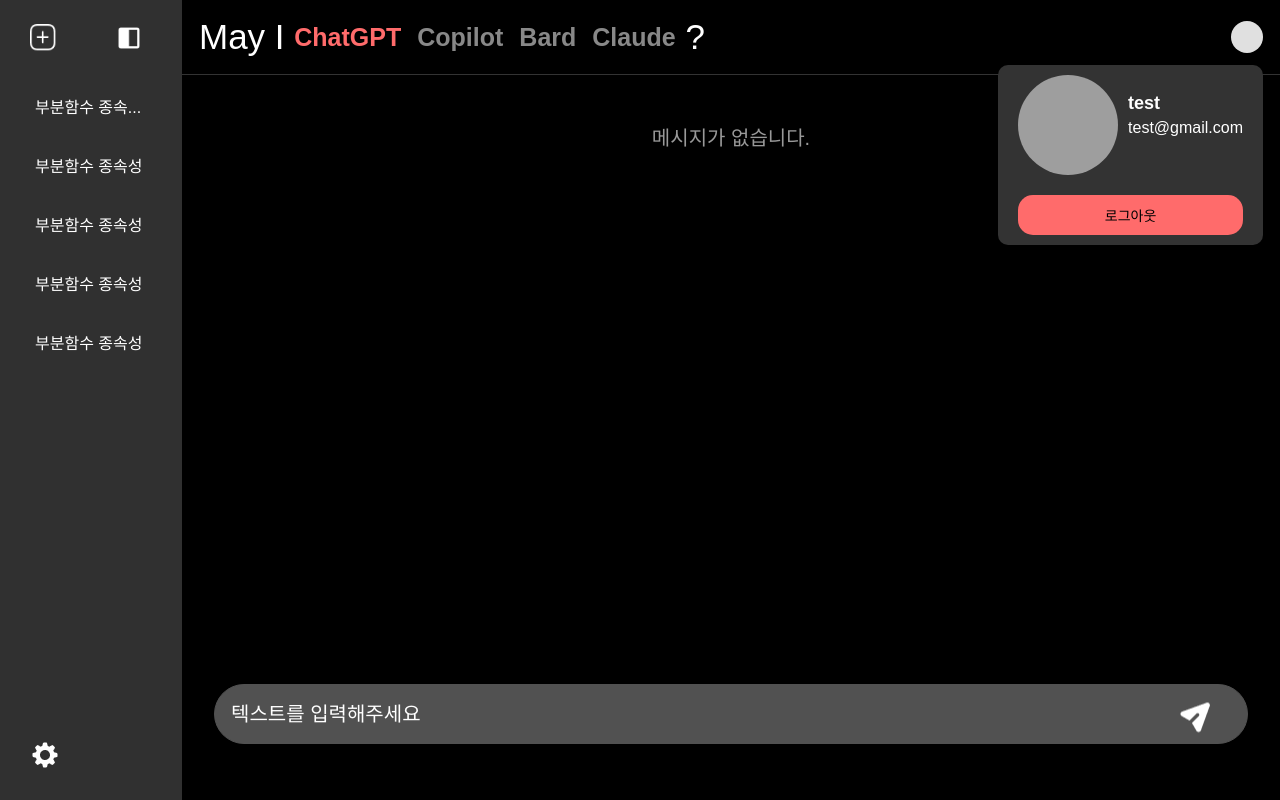
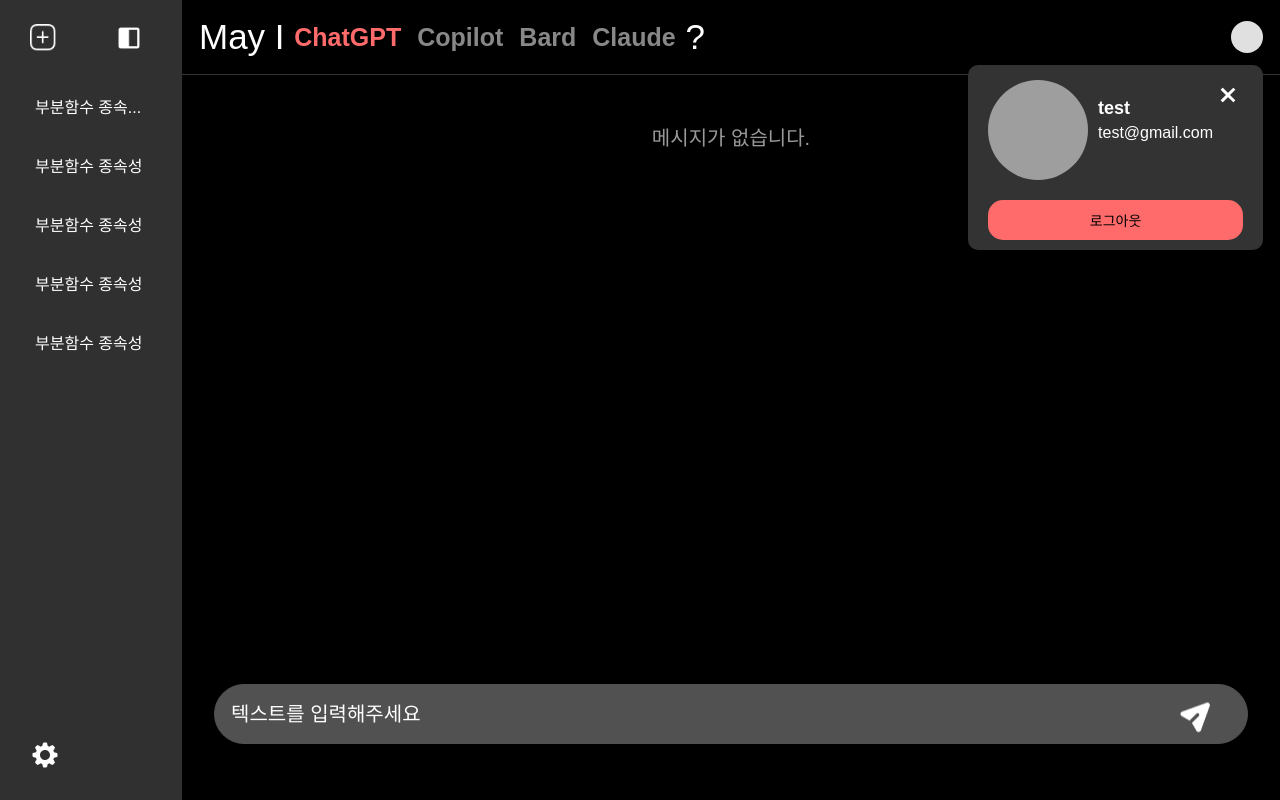
Before and after one commit to May-I-AI-Integrated-Platform/FE, a React (Vite) app: page /home in a window 1280 px wide. Both pictures are taken after a click on the element 1247 px from the left and 37 px from the top of the page. Built offline with nearby package versions, Linux system fonts and the light colour scheme; grey boxes are pictures that could not be loaded; a web font is replaced by a local one.

Commit message:
[FEAT] #13 프로필 모달 닫기 버튼 구현

```diff
--- a/src/components/home/Header.jsx
+++ b/src/components/home/Header.jsx
@@ -1,6 +1,7 @@
 import React, { useState } from 'react';
 import '../../css/home/header.css'
 import srcSidebarIcon from '../../../image/sidebarIcon.png'
+import srcCancelIcon from '../../../image/cancelIcon.png'
 
 const userData = {
   userId: 1,
@@ -64,6 +65,9 @@
                 <p className='name-modal'>{`${userData.name}`}</p>
                 <p className='email-modal'>{`${userData.email}`}</p>
               </div>
+              <div className='cancel-modal' onClick={()=>{setClickProfile(false)}}>
+                  <img src= {srcCancelIcon}/>
+              </div>
             </div>
             <button className='logout-modal'>로그아웃</button>
           </div>:
--- a/src/css/home/header.css
+++ b/src/css/home/header.css
@@ -75,7 +75,7 @@
     justify-content: center;
     background-color: #333333;
     border-radius: 10px;
-    padding: 10px 20px;
+    padding: 15px 20px 10px 20px;
     top: 65px;
     right: 17px;
     width: fit-content;
```
Also changed, not shown: image/cancelIcon.png (added).
